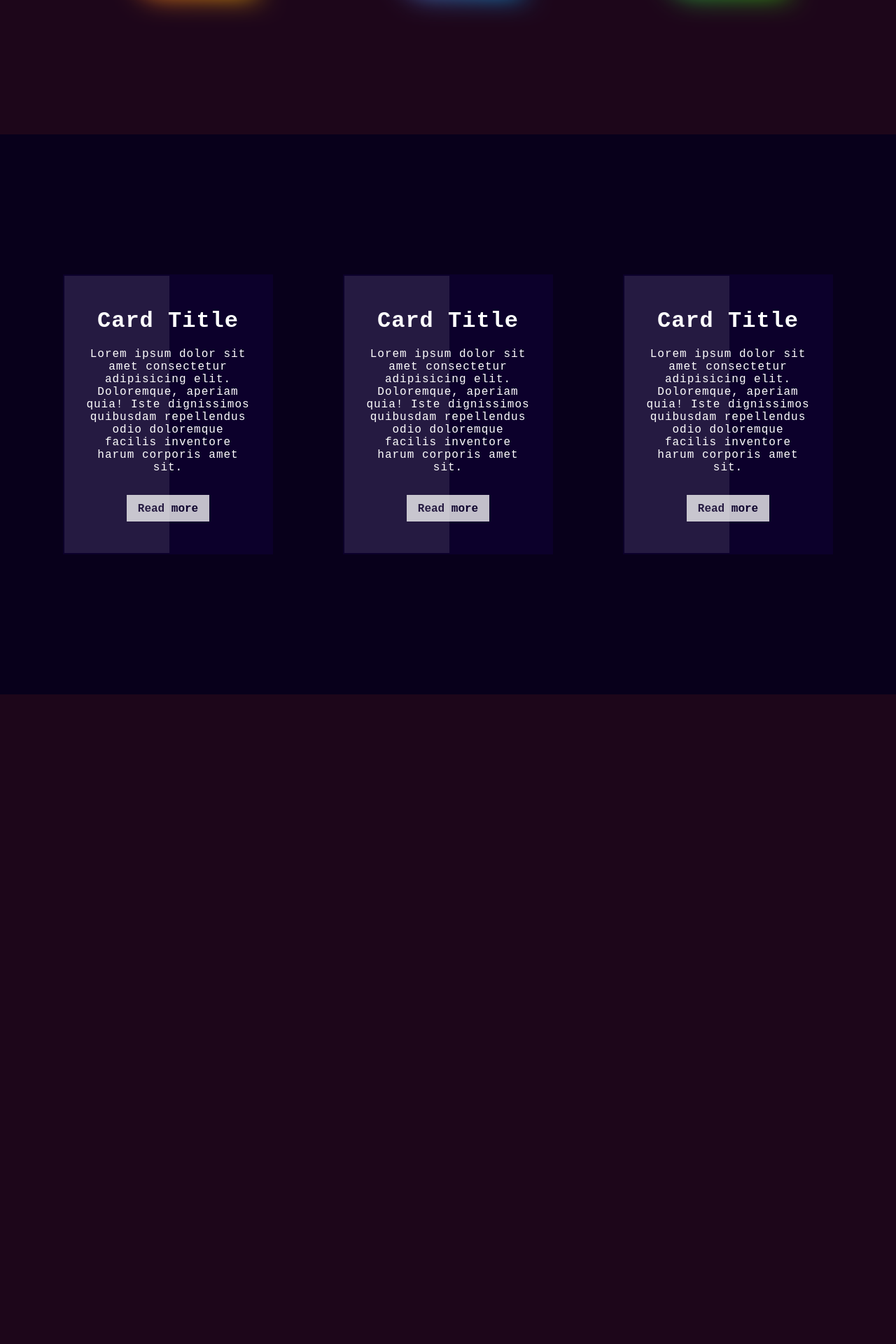
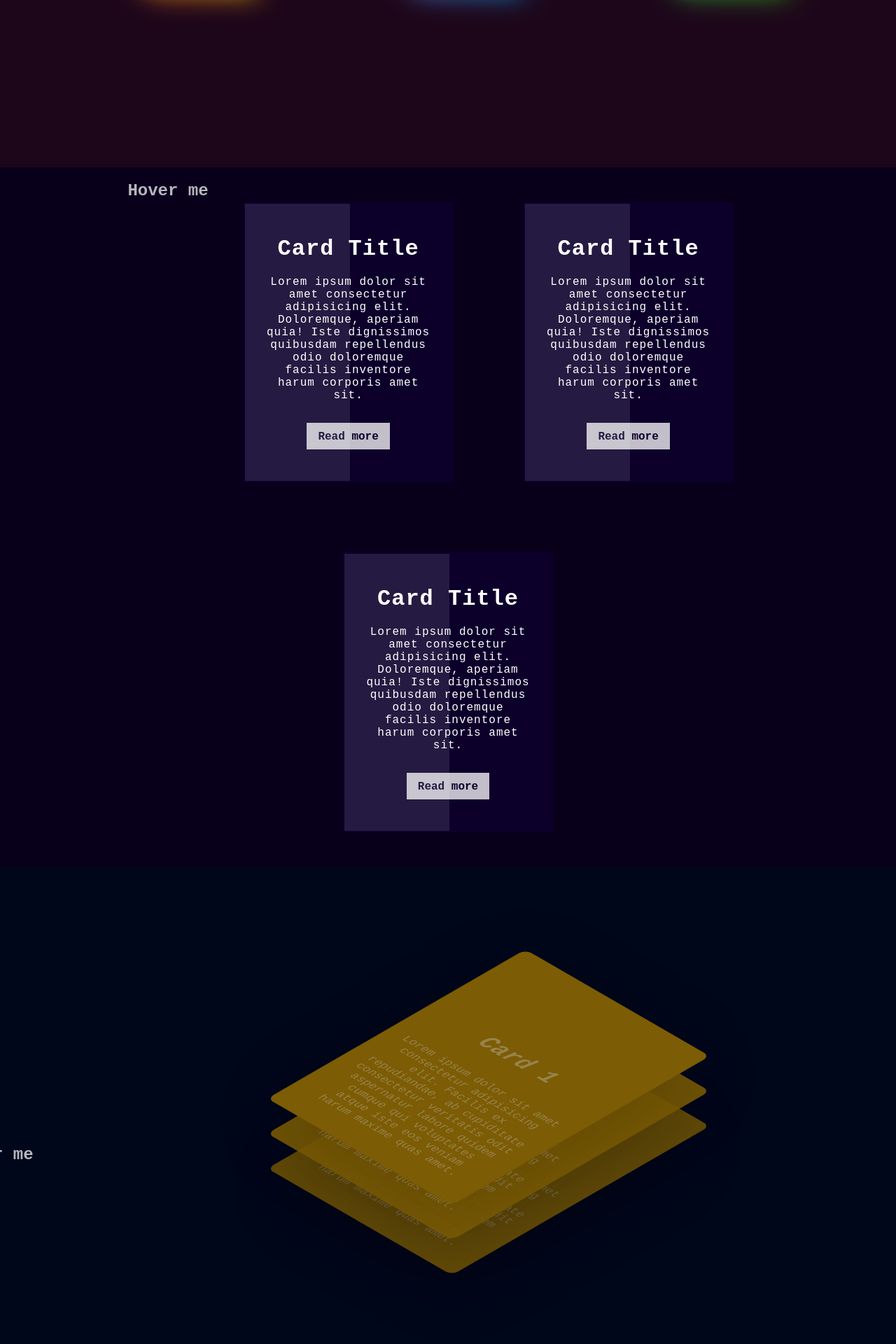
Before and after one commit to sahvanart/css-work, a PHP site: page /projects/old/cards/index.html in a window 1280 px wide. Shown: the part 720-2640 px from the top of the page at 70% size. Before the commit the page ends 1712 px from the top, so only its background shows below. Run offline with PHP 8.4, Linux system fonts and the light colour scheme.

Commit message:
added more cards again to the cards project

```diff
--- a/projects/old/cards/index.html
+++ b/projects/old/cards/index.html
@@ -11,7 +11,7 @@
 
 <body>
     <h1>Some cards</h1>
-
+    <h2>Hover me</h2>
     <section class="glowing">
         <div class="box">
             <span></span>
@@ -46,6 +46,7 @@
     </section>
 
     <section class="shining">
+        <h2>Hover me</h2>
         <div class="card">
             <span></span>
             <span></span>
@@ -83,6 +84,33 @@
             </div>
         </div>
     </section>
+
+
+    <section class="stacked">
+        <h2>Hover me</h2>
+        <div class="container">
+            <div class="card" style="--i: -2">
+                <div class="content" style="--j: 1">
+                <h3>Card 1</h3>
+                <p>Lorem ipsum dolor sit amet consectetur adipisicing elit. Facilis ex repudiandae, ab cupiditate consectetur veritatis odit aspernatur labore quidem cumque qui voluptates atque iste eos veniam harum maxime quas amet.</p>
+            </div>
+        </div>
+            <div class="card" style="--i: -1">
+                <div class="content" style="--j: 2">
+                <h3>Card 2</h3>
+                <p>Lorem ipsum dolor sit amet consectetur adipisicing elit. Facilis ex repudiandae, ab cupiditate consectetur veritatis odit aspernatur labore quidem cumque qui voluptates atque iste eos veniam harum maxime quas amet.</p>
+            </div>
+        </div>
+            <div class="card" style="--i: 0">
+                <div class="content" style="--j: 3">
+                <h3>Card 3</h3>
+                <p>Lorem ipsum dolor sit amet consectetur adipisicing elit. Facilis ex repudiandae, ab cupiditate consectetur veritatis odit aspernatur labore quidem cumque qui voluptates atque iste eos veniam harum maxime quas amet.</p>
+            </div>
+        </div>
+    </div>
+    </section>
+
+
 </body>
 
 </html>
--- a/projects/old/cards/style.css
+++ b/projects/old/cards/style.css
@@ -6,7 +6,6 @@
 }
 
 body {
-  /* display: flex; */
   justify-content: center;
   align-items: center;
   background-color: #1d061a;
@@ -22,12 +21,29 @@ h1 {
   padding: 40px 0 0 0;
 }
 
+h2 {
+  color: rgba(255, 255, 255, 0.712);
+  text-align: center;
+  padding: 20px 0 0 0;
+}
+
+.shining h2 {
+  align-self: flex-start;
+}
+
+.stacked h2 {
+  transform: translateX(-100px);
+}
+
+
+
 /*****************************************************************************************************************/
 /*                                                  GLOWING CARDS SECTION                                        */
 /*****************************************************************************************************************/
 
 
 .glowing {
+  padding-bottom: 100px;
   min-height: 100vh;
   display: flex;
   justify-content: center;
@@ -298,7 +314,7 @@ h1 {
 
 .shining .card:hover .content h2 {
   opacity: 1;
-  transform: translateY(-60px);
+  transform: translateY(-80px);
   visibility: visible;
 }
 
@@ -416,3 +432,93 @@ h1 {
     0% {transform: translateY(100%);}
     100% {transform: translateY(-100%);}
 }
+
+/*****************************************************************************************************************/
+/*                                                  STACKED CARDS SECTION                                        */
+/*****************************************************************************************************************/
+
+.stacked {
+  background: #00071b;
+  display: flex;
+  align-items: center;
+  justify-content: center;
+  min-height: 100vh;
+  z-index: -1;
+}
+
+.container {
+  position: relative;
+  width: 1100px;
+  height: 550px;
+}
+
+.container .card {
+  position: absolute;
+  top: calc(50% - 200px);
+  left: 50%;
+  transform: translate(-50%, calc(100px * 0.5 * var(--i))) rotate(40deg) skew(-20deg, -10deg);
+  width: 300px;
+  height: 400px;
+  background: rgb(124, 92, 4);
+  border-radius: 10px;
+  display: flex;
+  justify-content: center;
+  align-items: center;
+  box-shadow: 25px 25px 100px rgba(0,0,0,0.2);
+  z-index: calc(-1 * var(--i));
+  transition: 0.5s;
+}
+
+.container .card:nth-child(1){
+  opacity: 1;
+}
+
+.container .card:nth-child(2){
+  opacity: 0.9;
+}
+
+.container .card:nth-child(3){
+  opacity: 0.8;
+}
+
+.container:hover .card {
+  position: absolute;
+  top: 50%;
+  left: 50%;
+  z-index: 1;
+  opacity: 1;
+  box-shadow: 0px 25px 50px rgba(0,0,0,0.2);
+}
+
+.container:hover .card:nth-child(1) {
+transform: translate(calc(-50% + calc(350px * 0.5 * var(--i))), -50%) rotate(0deg) skew(0deg, 0deg);
+}
+
+.container:hover .card:nth-child(2) {
+  transform: translate(calc(-50% + calc(350px * 0 * var(--i))), -50%) rotate(0deg) skew(0deg, 0deg);
+}
+
+.container:hover .card:nth-child(3) {
+  transform: translate(calc(-50% + calc(350px)), -50%) rotate(0deg) skew(0deg, 0deg);
+}
+
+.container .card .content {
+  color: #cdd2df;
+  opacity: 0.33;
+  transition: 0.5s;
+  transform: translateY(50px);
+  padding: 25px;
+  text-align: center;
+}
+
+.container:hover .card .content {
+  opacity: 1;
+  transform: translateY(0px);
+  transition-delay: calc(0.3s * var(--j));
+}
+
+.stacked .container .card .content h3 {
+  padding-bottom: 30px;
+  font-style: italic;
+  font-size: 2em;
+}
```
